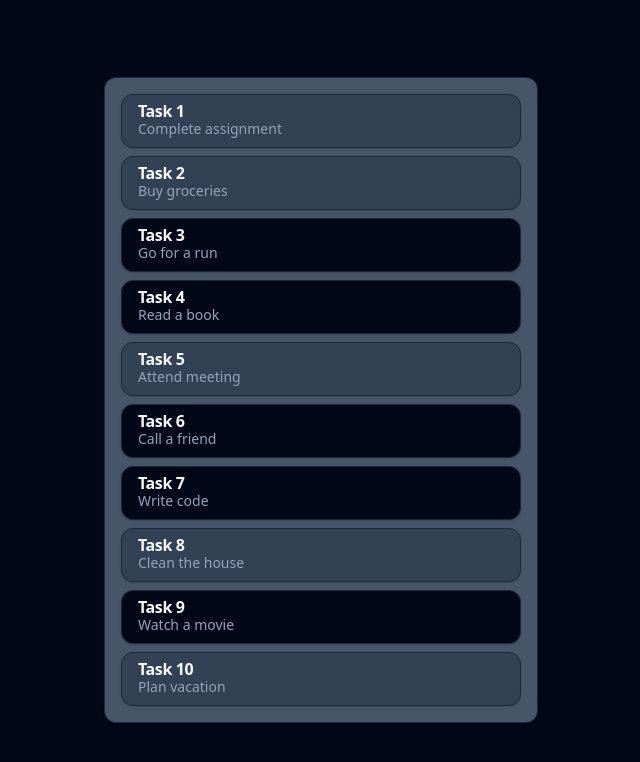
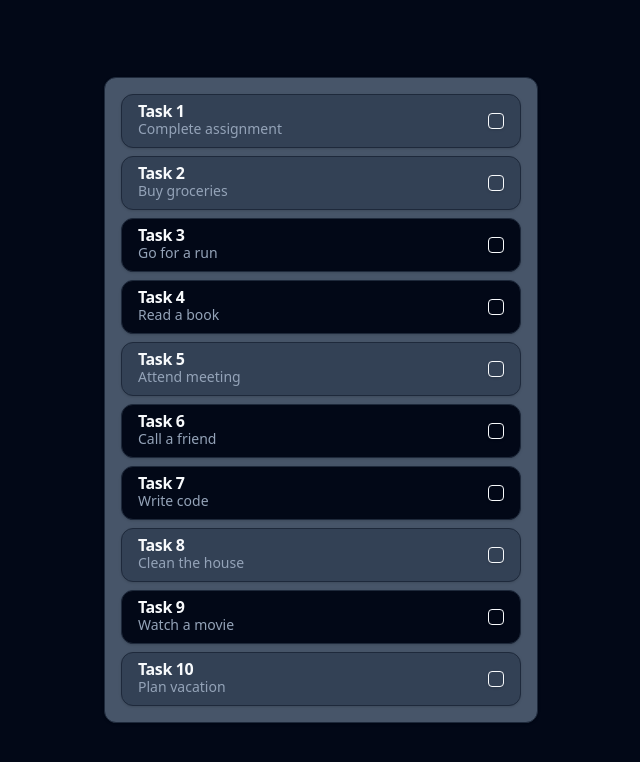
Before and after one commit to FahadAminShovon/dnd-kt, a React (Vite) app: page / in a window 1280 px wide. Shown: the top 762 px of the page, without its empty margins (319-959 px from the left). Built offline with nearby package versions, Linux system fonts and the light colour scheme.

Commit message:
:sparkles: add mark complete checkbox

```diff
--- a/package.json
+++ b/package.json
@@ -10,6 +10,7 @@
     "preview": "vite preview"
   },
   "dependencies": {
+    "@radix-ui/react-checkbox": "^1.0.4",
     "@radix-ui/react-icons": "^1.3.0",
     "class-variance-authority": "^0.7.0",
     "clsx": "^2.0.0",
--- a/src/App.tsx
+++ b/src/App.tsx
@@ -1,15 +1,31 @@
 import { ThemeProvider } from '@/components/theme-provider';
-import { todoList } from './data';
+import { TodoItem, todoList as todoListData } from './data';
 import TodoCard from './components/ui/todoCard';
 import Container from './components/ui/container';
+import { useState } from 'react';
 
 function App() {
+  const [todoList, setTodoList] = useState<TodoItem[]>(todoListData);
+
+  const toggleCompleted = (id: string) => {
+    const updatedList = todoList.map((todo) => {
+      if (id === todo.id) {
+        return { ...todo, isCompleted: !todo.isCompleted };
+      }
+      return todo;
+    });
+    setTodoList(updatedList);
+  };
   return (
     <ThemeProvider defaultTheme='dark' storageKey='vite-ui-theme'>
       <div className='h-full w-full flex justify-center items-center'>
         <Container alignment='flex'>
           {todoList.map((todo) => (
-            <TodoCard cardData={todo} key={todo.id} />
+            <TodoCard
+              cardData={todo}
+              key={todo.id}
+              toggleCompleted={toggleCompleted}
+            />
           ))}
         </Container>
       </div>
--- /dev/null
+++ b/src/components/ui/checkbox.tsx
@@ -0,0 +1,28 @@
+import * as React from "react"
+import * as CheckboxPrimitive from "@radix-ui/react-checkbox"
+import { CheckIcon } from "@radix-ui/react-icons"
+
+import { cn } from "@/lib/utils"
+
+const Checkbox = React.forwardRef<
+  React.ElementRef<typeof CheckboxPrimitive.Root>,
+  React.ComponentPropsWithoutRef<typeof CheckboxPrimitive.Root>
+>(({ className, ...props }, ref) => (
+  <CheckboxPrimitive.Root
+    ref={ref}
+    className={cn(
+      "peer h-4 w-4 shrink-0 rounded-sm border border-primary shadow focus-visible:outline-none focus-visible:ring-1 focus-visible:ring-ring disabled:cursor-not-allowed disabled:opacity-50 data-[state=checked]:bg-primary data-[state=checked]:text-primary-foreground",
+      className
+    )}
+    {...props}
+  >
+    <CheckboxPrimitive.Indicator
+      className={cn("flex items-center justify-center text-current")}
+    >
+      <CheckIcon className="h-4 w-4" />
+    </CheckboxPrimitive.Indicator>
+  </CheckboxPrimitive.Root>
+))
+Checkbox.displayName = CheckboxPrimitive.Root.displayName
+
+export { Checkbox }
--- a/src/components/ui/todoCard.tsx
+++ b/src/components/ui/todoCard.tsx
@@ -1,6 +1,7 @@
 import { TodoItem } from '@/data';
 import { Card, CardDescription, CardTitle } from './card';
 import { cn } from '@/lib/utils';
+import { Checkbox } from './checkbox';
 
 export const TodoCardPlaceholder = () => {
   return (
@@ -16,8 +17,11 @@ type PropType = {
 };
 
 const TodoCard = ({
-  cardData: { title, description, isDraggable },
-}: PropType) => {
+  cardData: { title, description, isDraggable, isCompleted, id },
+  toggleCompleted,
+}: PropType & {
+  toggleCompleted: (id: string) => void;
+}) => {
   return (
     <Card
       className={cn('px-4 py-2  w-[400px]', {
@@ -25,8 +29,23 @@ const TodoCard = ({
         'bg-slate-700 ': !isDraggable,
       })}
     >
-      <CardTitle>{title}</CardTitle>
-      <CardDescription>{description}</CardDescription>
+      <div className='flex justify-between items-center'>
+        <div>
+          <CardTitle className={cn({ 'line-through': isCompleted })}>
+            {title}
+          </CardTitle>
+          <CardDescription className={cn({ 'line-through': isCompleted })}>
+            {description}
+          </CardDescription>
+        </div>
+        <Checkbox
+          className='cursor-pointer'
+          checked={isCompleted}
+          onClick={() => {
+            toggleCompleted(id);
+          }}
+        />
+      </div>
     </Card>
   );
 };
--- a/src/data.ts
+++ b/src/data.ts
@@ -3,6 +3,7 @@ export interface TodoItem {
   title: string;
   description: string;
   isDraggable: boolean;
+  isCompleted: boolean;
 }
 
 export const todoList: TodoItem[] = [
@@ -11,59 +12,69 @@ export const todoList: TodoItem[] = [
     title: 'Task 1',
     description: 'Complete assignment',
     isDraggable: false,
+    isCompleted: false,
   },
   {
     id: '4d5e6f',
     title: 'Task 2',
     description: 'Buy groceries',
     isDraggable: false,
+    isCompleted: false,
   },
   {
     id: '7g8h9i',
     title: 'Task 3',
     description: 'Go for a run',
     isDraggable: true,
+    isCompleted: false,
   },
   {
     id: 'j1k2l3',
     title: 'Task 4',
     description: 'Read a book',
     isDraggable: true,
+    isCompleted: false,
   },
   {
     id: '4m5n6o',
     title: 'Task 5',
     description: 'Attend meeting',
     isDraggable: false,
+    isCompleted: false,
   },
   {
     id: '7p8q9r',
     title: 'Task 6',
     description: 'Call a friend',
     isDraggable: true,
+    isCompleted: false,
   },
   {
     id: 's1t2u3',
     title: 'Task 7',
     description: 'Write code',
     isDraggable: true,
+    isCompleted: false,
   },
   {
     id: '4v5w6x',
     title: 'Task 8',
     description: 'Clean the house',
     isDraggable: false,
+    isCompleted: false,
   },
   {
     id: '7y8z9a',
     title: 'Task 9',
     description: 'Watch a movie',
     isDraggable: true,
+    isCompleted: false,
   },
   {
     id: 'b1c2d3',
     title: 'Task 10',
     description: 'Plan vacation',
     isDraggable: false,
+    isCompleted: false,
   },
 ];
```
Also changed, not shown: 1 other file (tests, documents, lock files or other folders).
